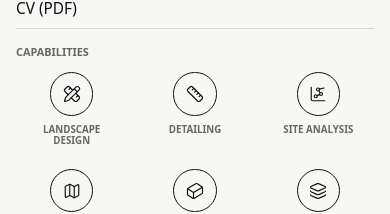
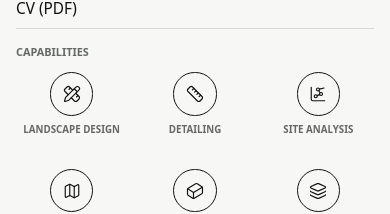
Before and after one commit to blomjensen/blomjensen.github.io, a React (Vite) app: page / in a window 390 px wide. Shown: the part 1039-1253 px from the top of the page. Built offline with nearby package versions, Linux system fonts and the light colour scheme.

Commit message:
Prevent mobile capability label breaking

```diff
--- a/src/custom.css
+++ b/src/custom.css
@@ -624,7 +624,9 @@ dd {
 .hero-capabilities li > span:last-child {
   max-width: 8.5rem;
   min-width: 0;
-  overflow-wrap: anywhere;
+  overflow-wrap: normal;
+  word-break: normal;
+  hyphens: none;
 }
 
 .hero-capability-icon {
@@ -2051,9 +2053,10 @@ dd {
   }
 
   .hero-capabilities li > span:last-child {
-    max-width: 5.8rem;
+    max-width: none;
     font-size: 0.61rem;
     line-height: 1.22;
+    white-space: nowrap;
   }
 
   .section-intro {
```
